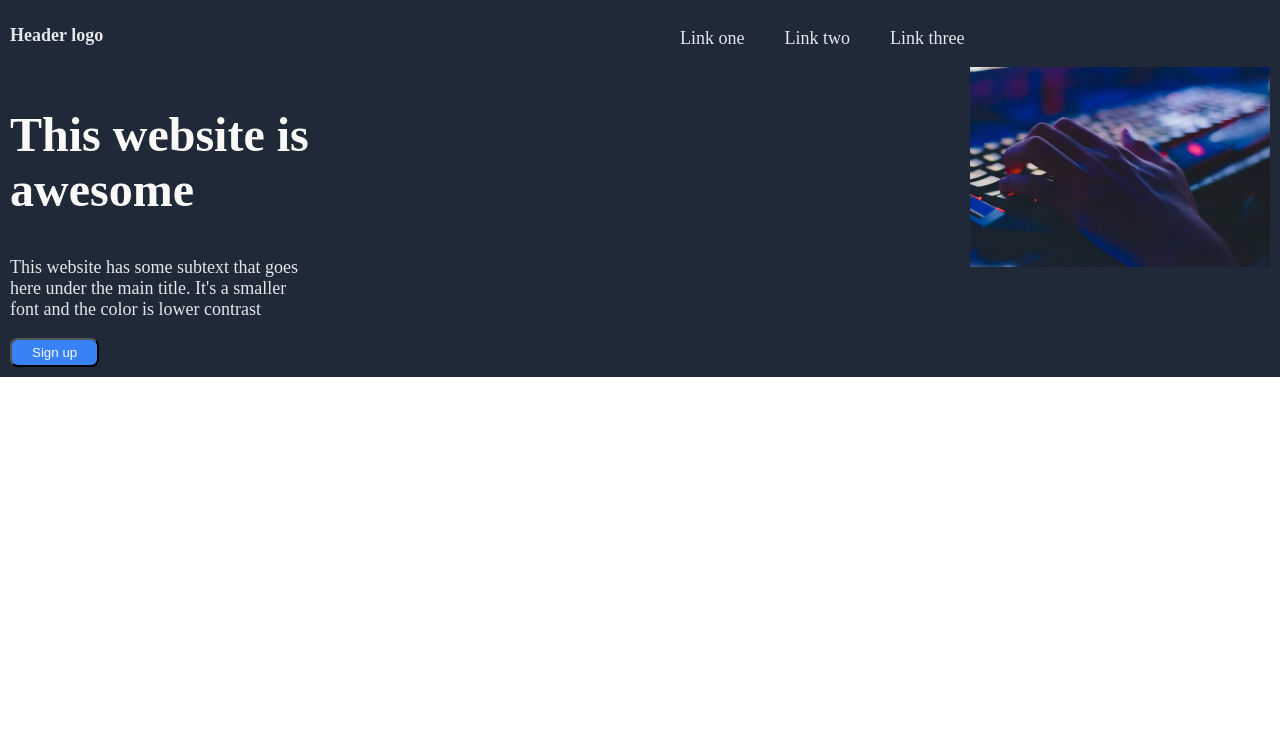
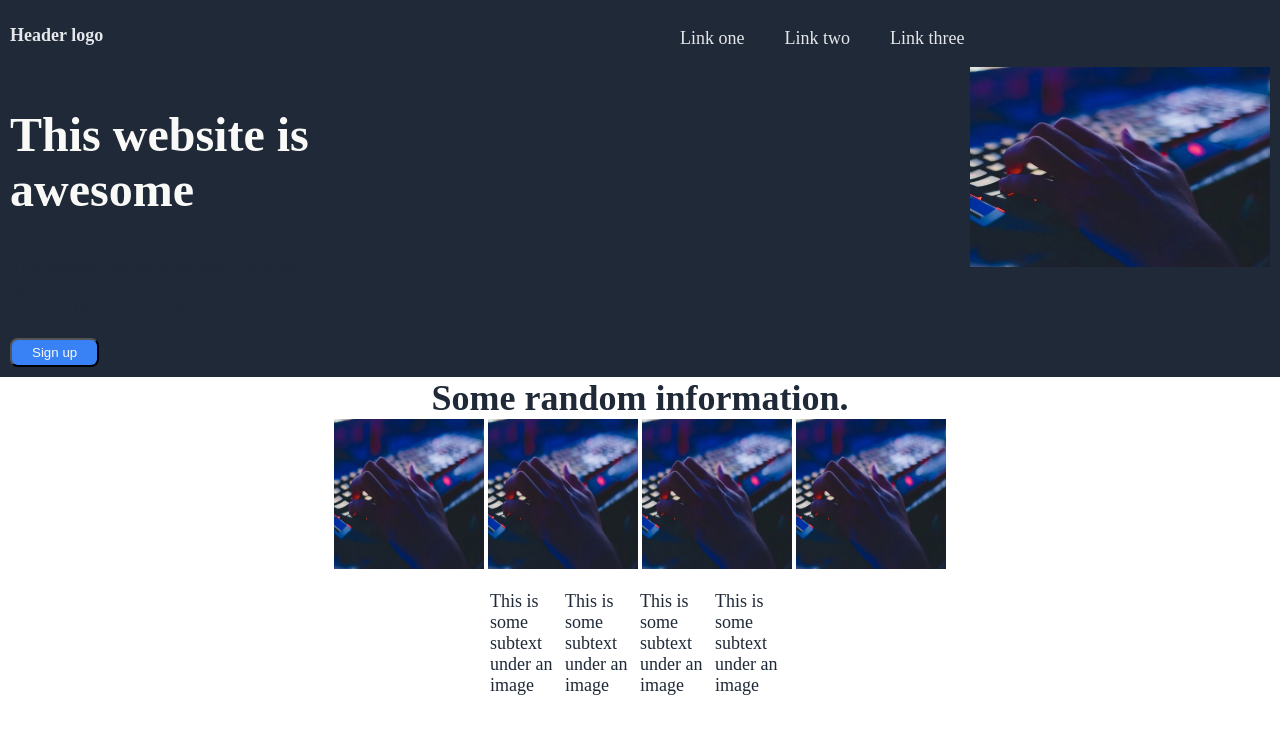
Before and after one commit to Looch8/landing-page, a plain HTML site: page index.html in a window 1280 px wide. Drawn offline with Linux system fonts and the light colour scheme.

Commit message:
worked on setion 2. added 4 images side by side, trying to line the text under the corresponding image

```diff
--- a/index.html
+++ b/index.html
@@ -35,12 +35,28 @@
                </div>
                    <div class="image">
                        </div>
-                      <img src="img/keyboard.jpg" alt="typing on a keyboard in a dark room">
+                      <img class="img" src="img/keyboard.jpg" alt="typing on a keyboard in a dark room">
                    </div>
               </div>
         </section>
 
-     <section>
+     <section class="section-2">
+         <div class="heading-2">
+             Some random information.
+         </div>
+              <div class="four-image">
+                  <img class="image1" src="img/keyboard.jpg" alt="typing on a keyboard in a dark room">
+                  <img class="image2" src="img/keyboard.jpg" alt="typing on a keyboard in a dark room">
+                  <img class="image3" src="img/keyboard.jpg" alt="typing on a keyboard in a dark room">
+                  <img class="image3" src="img/keyboard.jpg" alt="typing on a keyboard in a dark room">
+              </div>
+              <div class="subtext">
+                  <p>This is some subtext under an image</p>
+                  <p>This is some subtext under an image</p>
+                  <p>This is some subtext under an image</p>
+                  <p>This is some subtext under an image</p>
+              </div>
+     </section>
 
      </section>
 
--- a/style.css
+++ b/style.css
@@ -59,12 +59,11 @@ li {
 
 .image {
 
+    /*margin-right: 20px;*/
+}
 
-    margin-right: 20px;
-
-}
-img {
-    max-width: 300px;
+.img {
+    width: 300px;
     height: 200px;
 
 }
@@ -75,8 +74,32 @@ img {
 
 .container {
     display: flex;
+
 }
 
 
 
-/*section 1*/
+/*section 2*/
+
+
+.section-2 {
+    display:flex;
+    flex-direction: column;
+    align-items: center;
+}
+
+.image1, .image2, .image3, .image4 {
+    width: 150px;
+    height: 150px;
+}
+
+.subtext {
+    color:#1F2937;
+    display: flex;
+}
+
+.heading-2 {
+    font-size: 36px;
+    font-weight: bolder;
+    color: #1F2937;
+}
```
